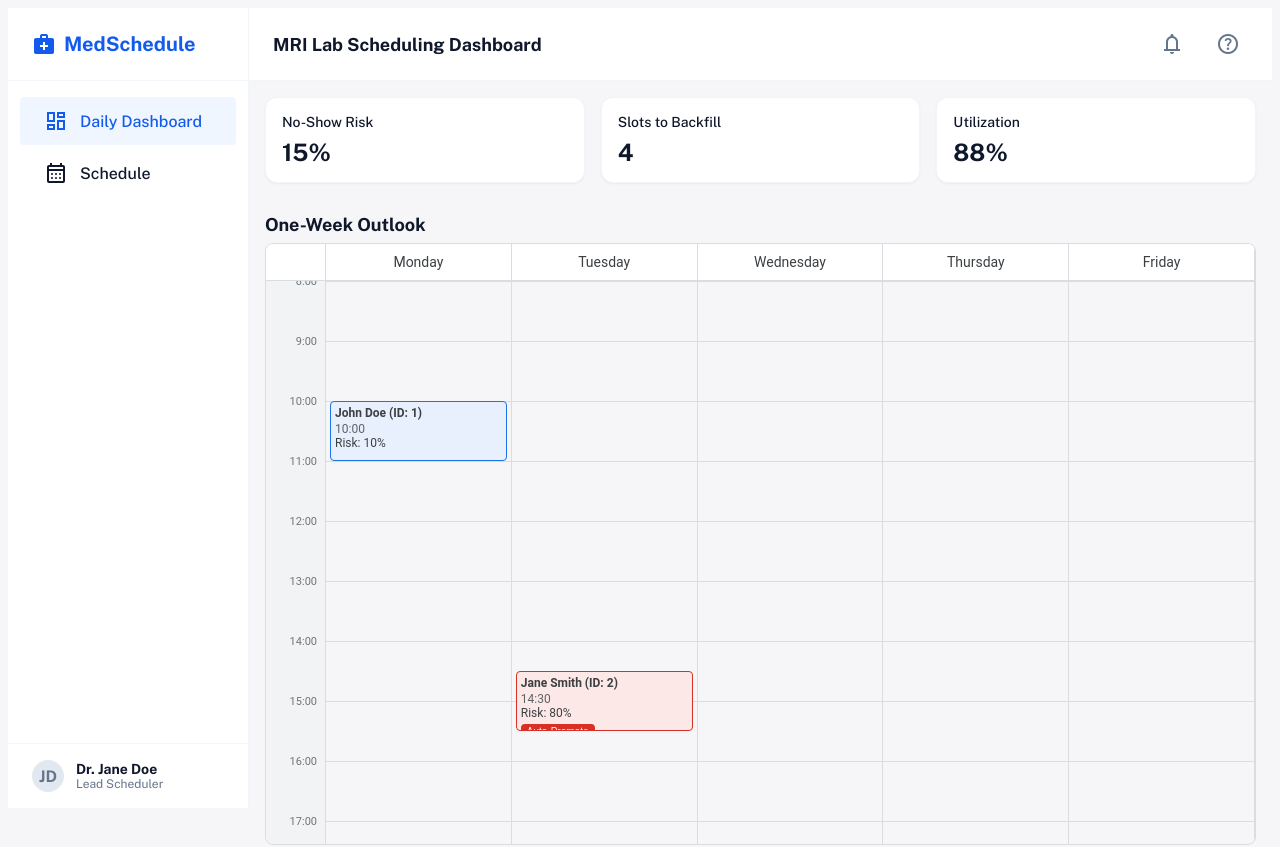
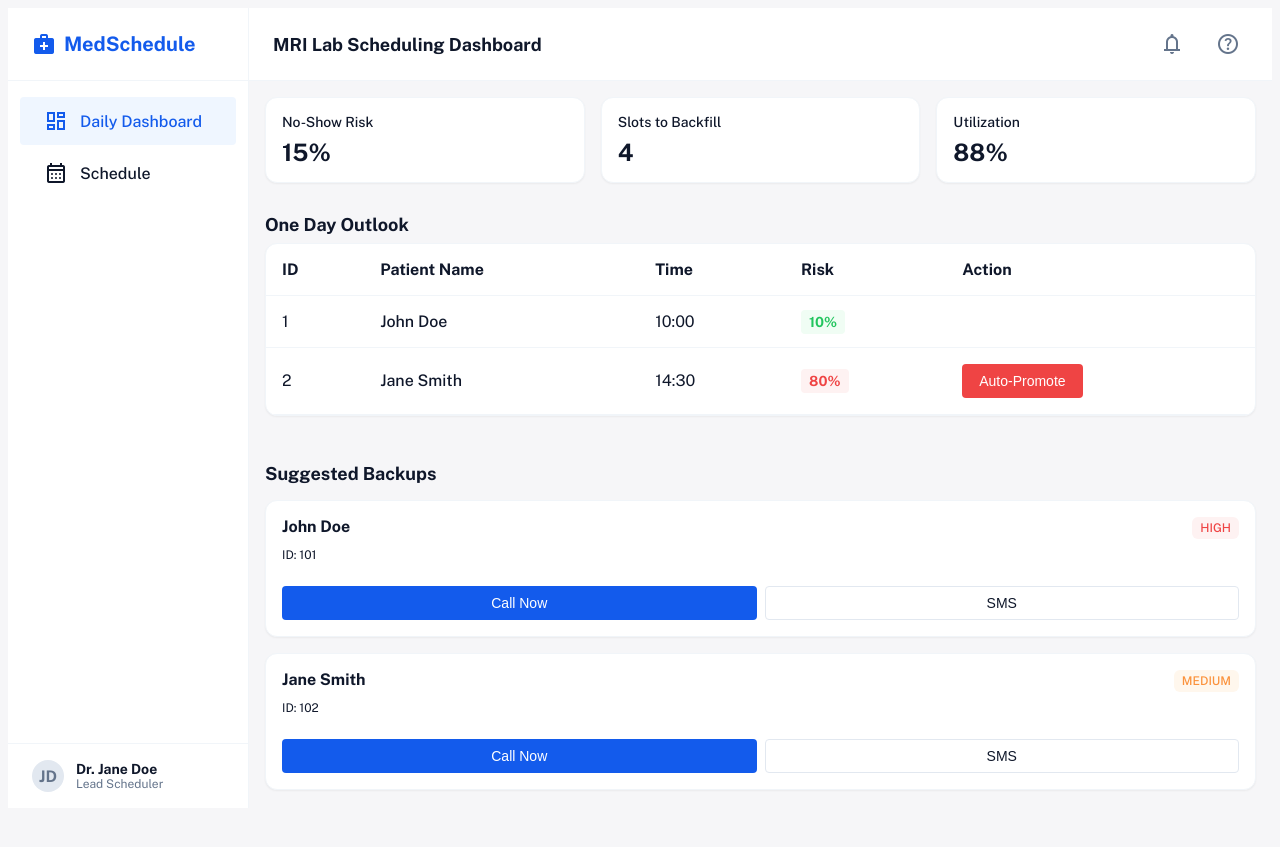
Before and after one commit to Kaanart/NoShowAgent, a React (Vite) app in the folder frontend/: page / in a window 1280 px wide. Shown: the top 847 px of the page. Built offline with nearby package versions, Linux system fonts and the light colour scheme.

Commit message:
feat(frontend): Move Calendar to Schedule view and show daily appointments in Dashboard

```diff
--- a/frontend/src/App.tsx
+++ b/frontend/src/App.tsx
@@ -2,6 +2,7 @@ import React, { useState } from 'react';
 import Dashboard from './components/Dashboard';
 import Waitlist from './components/Waitlist';
 import Sidebar from './components/Sidebar';
+import CalendarView from './components/CalendarView';
 import './App.css';
 
 function App() {
@@ -48,9 +49,9 @@ function App() {
       );
     } else if (currentView === 'Schedule') {
       return (
-        <div style={{ padding: '2rem', textAlign: 'center', color: 'var(--text-dark)' }}>
-          <h2>Schedule View Placeholder</h2>
-          <p>This is where the full schedule would go.</p>
+        <div style={{ padding: '1rem', display: 'flex', flexDirection: 'column', gap: '1rem' }}>
+          <h2 style={{ fontSize: '1.125rem', fontWeight: 'bold', marginBottom: '0.5rem' }}>Weekly Schedule</h2>
+          <CalendarView appointments={appointments} onPromote={handlePromote} />
         </div>
       );
     }
--- a/frontend/src/components/Dashboard.tsx
+++ b/frontend/src/components/Dashboard.tsx
@@ -1,6 +1,6 @@
 import React from 'react';
-import CalendarView from './CalendarView';
 import Card from './ui/Card';
+import Button from './ui/Button';
 
 interface Appointment {
   id: number;
@@ -37,10 +37,48 @@ const Dashboard: React.FC<DashboardProps> = ({ appointments, onPromote }) => {
         </Card>
       </section>
 
-      {/* Calendar Section */}
+      {/* Daily Outlook Section */}
       <section>
-        <h2 style={{ fontSize: '1.125rem', fontWeight: 'bold', marginBottom: '0.5rem' }}>One-Week Outlook</h2>
-        <CalendarView appointments={appointments} onPromote={onPromote} />
+        <h2 style={{ fontSize: '1.125rem', fontWeight: 'bold', marginBottom: '0.5rem' }}>One Day Outlook</h2>
+        <Card>
+          <table style={{ width: '100%', textAlign: 'left', borderCollapse: 'collapse' }}>
+            <thead>
+              <tr style={{ borderBottom: '1px solid var(--border-light)' }}>
+                <th style={{ padding: '1rem', color: 'var(--text-dark)', fontWeight: 600 }}>ID</th>
+                <th style={{ padding: '1rem', color: 'var(--text-dark)', fontWeight: 600 }}>Patient Name</th>
+                <th style={{ padding: '1rem', color: 'var(--text-dark)', fontWeight: 600 }}>Time</th>
+                <th style={{ padding: '1rem', color: 'var(--text-dark)', fontWeight: 600 }}>Risk</th>
+                <th style={{ padding: '1rem', color: 'var(--text-dark)', fontWeight: 600 }}>Action</th>
+              </tr>
+            </thead>
+            <tbody>
+              {appointments.map((appt) => (
+                <tr key={appt.id} style={{ borderBottom: '1px solid var(--border-light)' }}>
+                  <td style={{ padding: '1rem' }}>{appt.id}</td>
+                  <td style={{ padding: '1rem', fontWeight: 500 }}>{appt.patient_name}</td>
+                  <td style={{ padding: '1rem', color: 'var(--text-dark)' }}>{appt.appointment_time}</td>
+                  <td style={{ padding: '1rem' }}>
+                    <span style={{
+                      padding: '0.25rem 0.5rem',
+                      borderRadius: '0.25rem',
+                      fontSize: '0.875rem',
+                      fontWeight: 600,
+                      backgroundColor: appt.risk_score > 0.5 ? 'var(--status-high-risk-bg)' : 'var(--status-low-risk-bg)',
+                      color: appt.risk_score > 0.5 ? 'var(--status-high-risk)' : 'var(--status-low-risk)'
+                    }}>
+                      {Math.round(appt.risk_score * 100)}%
+                    </span>
+                  </td>
+                  <td style={{ padding: '1rem' }}>
+                    {appt.risk_score > 0.5 && (
+                      <Button variant="danger" onClick={() => onPromote(appt.id)}>Auto-Promote</Button>
+                    )}
+                  </td>
+                </tr>
+              ))}
+            </tbody>
+          </table>
+        </Card>
       </section>
 
     </div>
```
Also changed, not shown: 2 other files (tests, documents, lock files or other folders).
